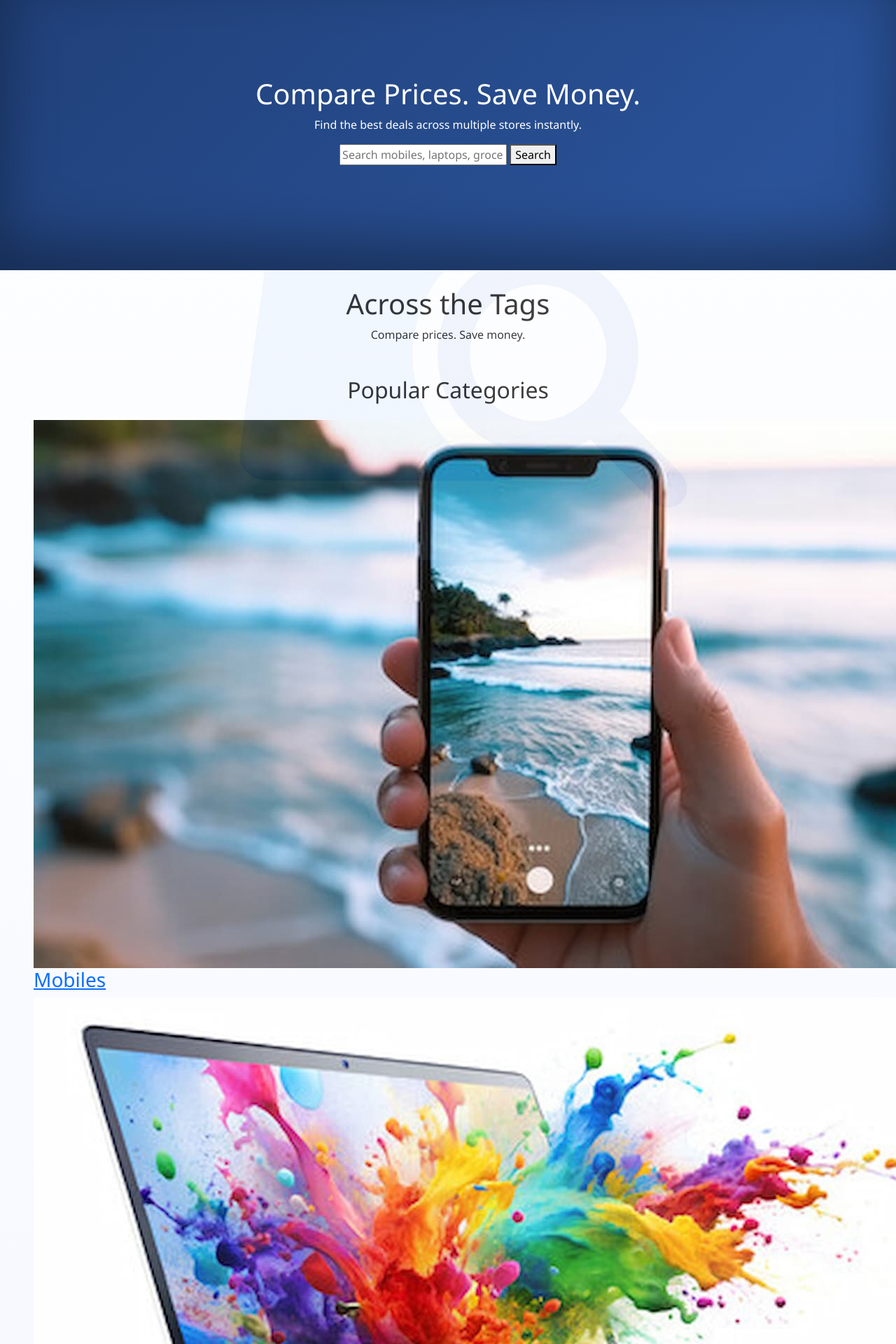
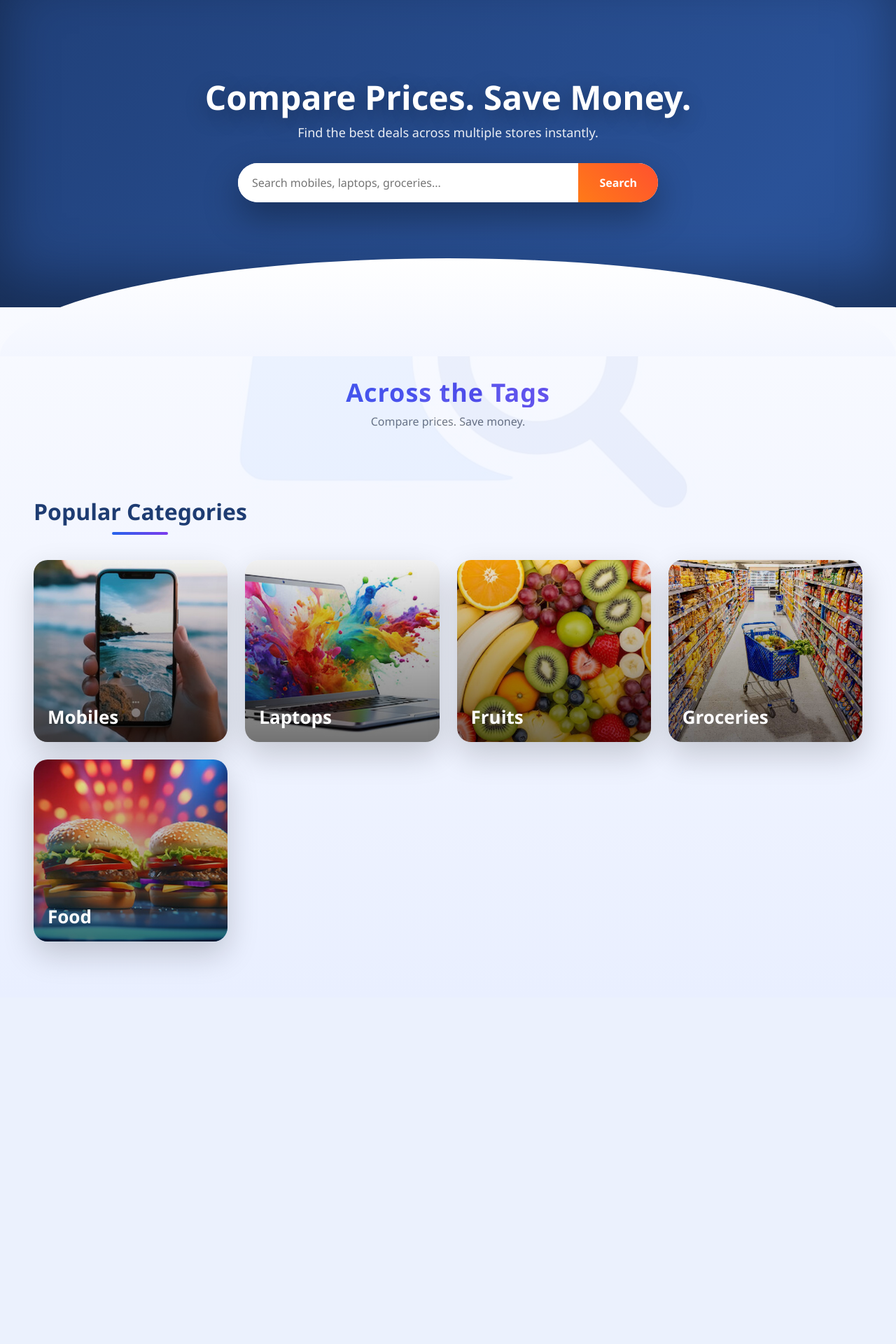
Before and after one commit to sanjux-xx/YOYO, a Flask app: page / in a window 1280 px wide; the page is wider, and only the part inside the window is pictured. Shown: the top 1920 px of that part at 70% size. After the commit the page ends 1379 px from the top of that part, so only its background shows below. Run offline with Flask 3, Linux system fonts and the light colour scheme.

Commit message:
Update index.html

```diff
--- a/templates/index.html
+++ b/templates/index.html
@@ -46,9 +47,168 @@
     50% { background-position: 100% 50%; }
     100% { background-position: 0% 50%; }
   }
+
+  .hero::after {
+    content: "";
+    position: absolute;
+    bottom: -70px;
+    left: 0;
+    width: 100%;
+    height: 140px;
+    background: linear-gradient(180deg, #ffffff 0%, #f3f6ff 100%);
+    border-top-left-radius: 50% 100%;
+    border-top-right-radius: 50% 100%;
+  }
+
+  .hero-content {
+    max-width: 760px;
+    margin: auto;
+  }
+
+  .hero h1 {
+    font-size: 48px;
+    font-weight: 700;
+    text-shadow: 0 8px 30px rgba(0,0,0,0.35);
+  }
+
+  .hero p {
+    opacity: 0.9;
+    margin-bottom: 30px;
+    font-size: 18px;
+  }
+
+  .hero-search {
+    display: flex;
+    max-width: 600px;
+    margin: 0 auto;
+    background: white;
+    border-radius: 50px;
+    overflow: hidden;
+    box-shadow: 0 20px 50px rgba(0,0,0,0.35);
+  }
+
+  .hero-search input {
+    flex: 1;
+    border: none;
+    padding: 16px 20px;
+    font-size: 16px;
+    outline: none;
+  }
+
+  .hero-search button {
+    background: linear-gradient(45deg, #ff7a18, #ff512f);
+    border: none;
+    color: white;
+    padding: 0 30px;
+    font-weight: 600;
+    transition: all 0.2s ease;
+  }
+
+  .hero-search button:hover {
+    transform: scale(1.05);
+    filter: brightness(1.1);
+  }
+
+  .site-header {
+    text-align: center;
+    margin: 100px auto 20px;
+  }
+
+  .site-header h1 {
+    font-size: 36px;
+    font-weight: 700;
+    letter-spacing: 1px;
+    background: linear-gradient(90deg, #2563eb, #7c3aed);
+    -webkit-background-clip: text;
+    -webkit-text-fill-color: transparent;
+  }
+
+  .site-header p {
+    color: #6b7280;
+  }
+
+  .home-search { display: none; }
+
+  /* CATEGORY SECTION */
+  .container-fluid {
+    margin-top: 70px;
+    padding: 50px 30px 80px;
+  }
+
+  h2.text-center {
+    font-size: 32px;
+    font-weight: 700;
+    color: #1e3c72;
+    position: relative;
+    display: inline-block;
+    padding-bottom: 12px;
+  }
+
+  h2.text-center::after {
+    content: "";
+    width: 80px;
+    height: 4px;
+    background: linear-gradient(90deg, #2563eb, #7c3aed);
+    display: block;
+    margin: 10px auto 0;
+    border-radius: 2px;
+  }
+
+  .category-card {
+    position: relative;
+    display: block;
+    height: 260px;
+    border-radius: 20px;
+    overflow: hidden;
+    box-shadow: 0 18px 45px rgba(0,0,0,0.18);
+    transition: transform 0.3s ease, box-shadow 0.3s ease;
+    text-decoration: none;
+  }
+
+  .category-card:hover {
+    transform: translateY(-8px);
+    box-shadow: 0 25px 60px rgba(0,0,0,0.28);
+  }
+
+  .category-card img {
+    width: 100%;
+    height: 100%;
+    object-fit: cover;
+  }
+
+  .category-card::after {
+    content: "";
+    position: absolute;
+    inset: 0;
+    background: linear-gradient(to top, rgba(0,0,0,0.55), rgba(0,0,0,0.05));
+  }
+
+  .category-card h3 {
+    position: absolute;
+    bottom: 20px;
+    left: 20px;
+    color: #fff;
+    font-size: 26px;
+    font-weight: 700;
+    z-index: 2;
+    margin: 0;
+  }
+
+  .category-grid {
+    display: grid;
+    grid-template-columns: repeat(auto-fit, minmax(220px, 1fr));
+    gap: 25px;
+  }
+
+  @media (min-width: 768px) {
+    .category-grid { grid-template-columns: repeat(2, 1fr); }
+  }
+
+  @media (min-width: 1200px) {
+    .category-grid { grid-template-columns: repeat(4, 1fr); }
+  }
 </style>
 </head>
-
 <body>
 
 <section class="hero">
@@ -66,12 +226,11 @@
   <img src="{{ url_for('static', filename='images/Logo.jpg') }}" alt="">
 </div>
 
-<div class="site-header text-center my-4">
+<div class="site-header">
   <h1>Across the Tags</h1>
   <p>Compare prices. Save money.</p>
 </div>
 
-{# ================= VARIANT RESULTS (NEW) ================= #}
 {% if variants %}
 <div class="container mb-5">
   <h4 class="mb-3">Search Results</h4>
@@ -175,11 +315,6 @@
 </div>
 
 <script>
-function togglePrices(id) {
-  const el = document.getElementById("prices-" + id);
-  if (el) el.classList.toggle("d-none");
-}
-
 function openBuy(link, title) {
   if (typeof link === "string" && link.startsWith("http")) {
     window.open(link, "_blank", "noopener,noreferrer");
```
Also changed, not shown: other parts of templates/index.html (+13 -31 lines).
